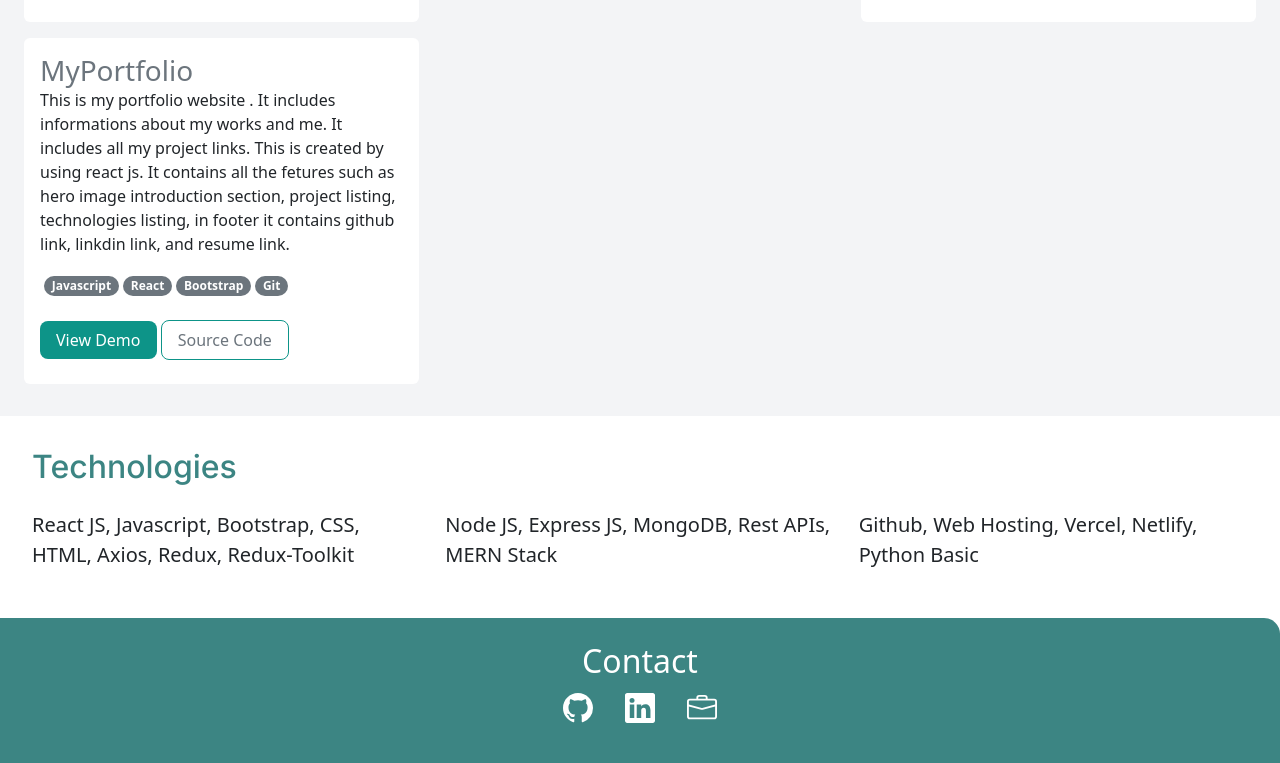
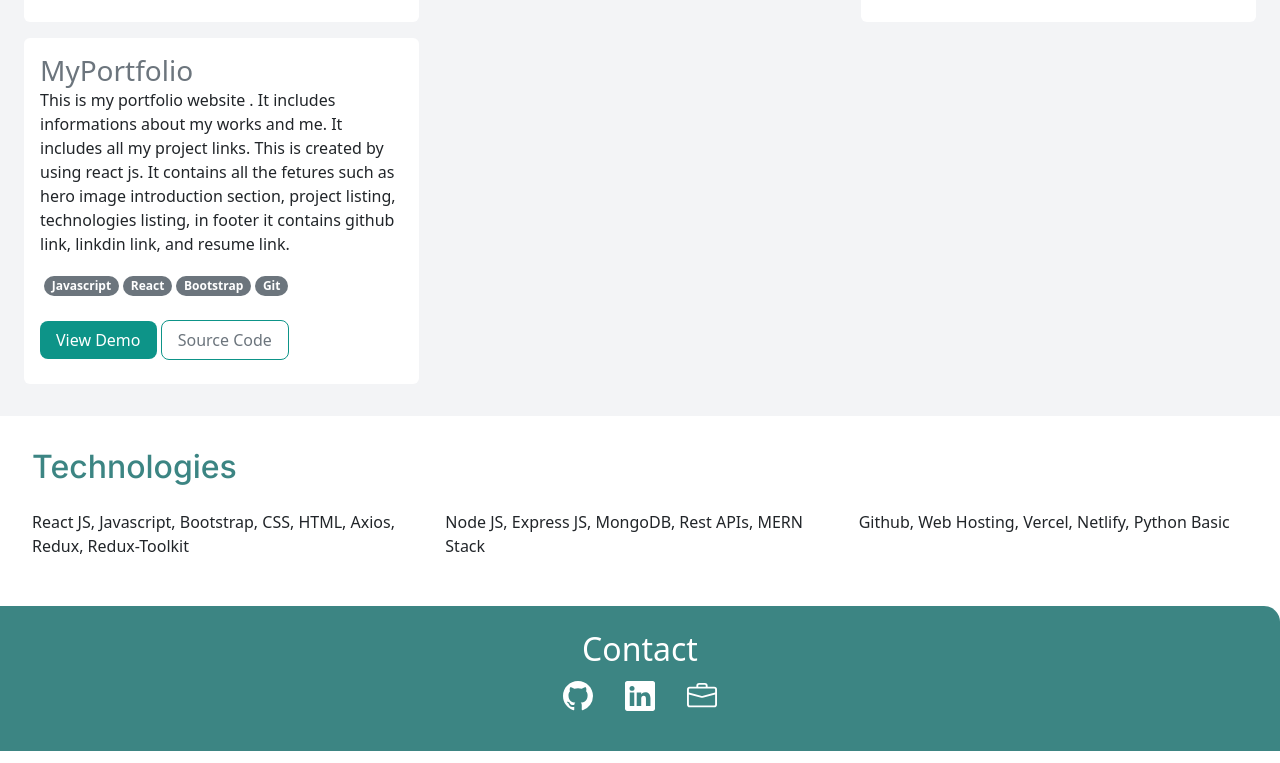
Before and after one commit to Rekhakumari28/rekha-portfolio, a React (Vite) app: page / in a window 1280 px wide. Shown: the part 1000-1763 px from the top of the page. Built offline with nearby package versions, Linux system fonts and the light colour scheme.

Commit message:
change in UI

```diff
--- a/src/components/Projects.jsx
+++ b/src/components/Projects.jsx
@@ -44,7 +44,7 @@ function Projects() {
 
         {projects.map(project=> <div className="col-md-4 my-2" key={project.id}>
           <div className="rounded bg-white p-3"><h3 className="card-title text-secondary">{project.name}</h3>
-            <p>
+            <p >
                {project.description}
               </p>
               <p>
--- a/src/components/Technologies.jsx
+++ b/src/components/Technologies.jsx
@@ -4,17 +4,17 @@ return(
     <section  id="technologies">
     <h2 className="text-green">Technologies</h2>
     <div className="row">
-      <div className="col-md-4 fs-5 fw-normal  py-3">
+      <div className="col-md-4 fs-6 fw-normal  py-3">
 
        React JS, Javascript, Bootstrap, CSS, HTML, Axios, Redux, Redux-Toolkit
 
       </div>
-      <div className="col-md-4 fs-5 fw-normal   py-3 ">
+      <div className="col-md-4 fs-6 fw-normal   py-3 ">
 
        Node JS, Express JS, MongoDB, Rest APIs, MERN Stack
 
       </div>
-      <div className="col-md-4 fs-5 fw-normal   py-3 ">
+      <div className="col-md-4 fs-6 fw-normal   py-3 ">
 
        Github, Web Hosting, Vercel, Netlify, Python Basic
 
```
